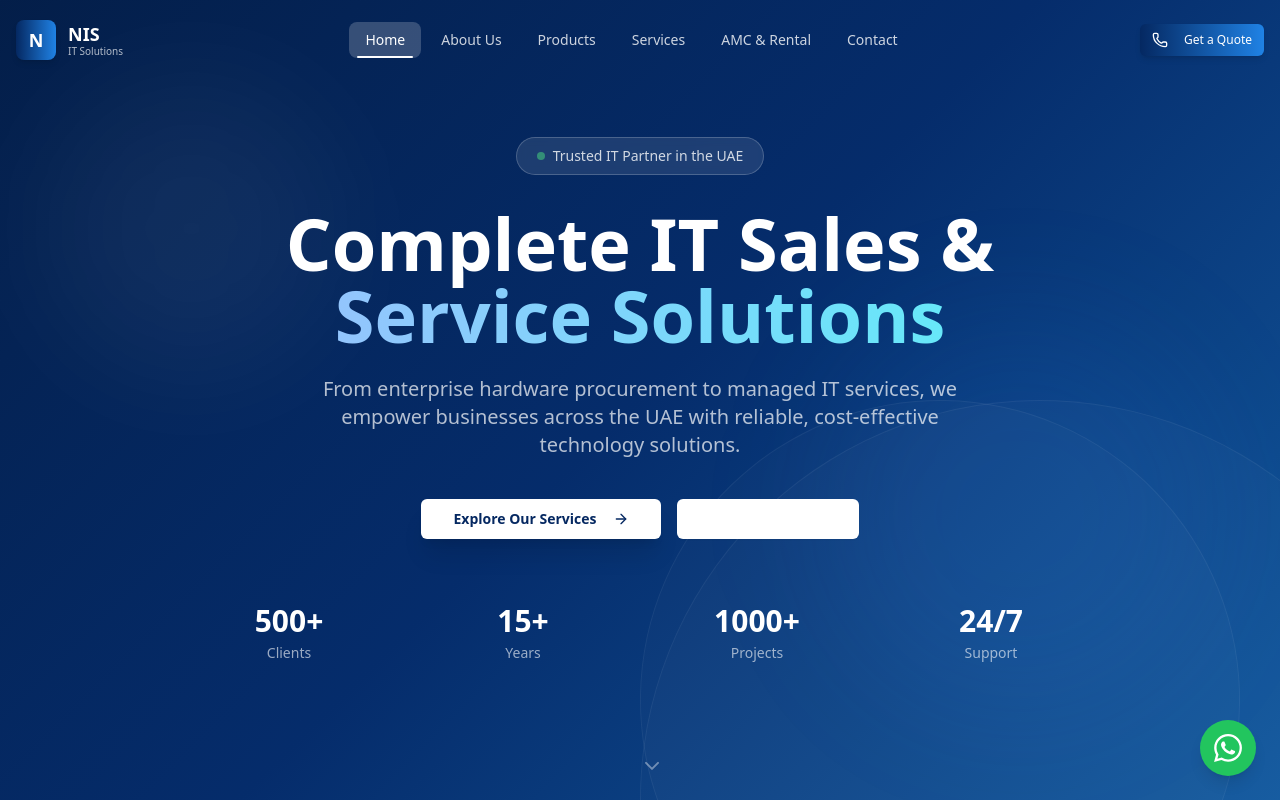
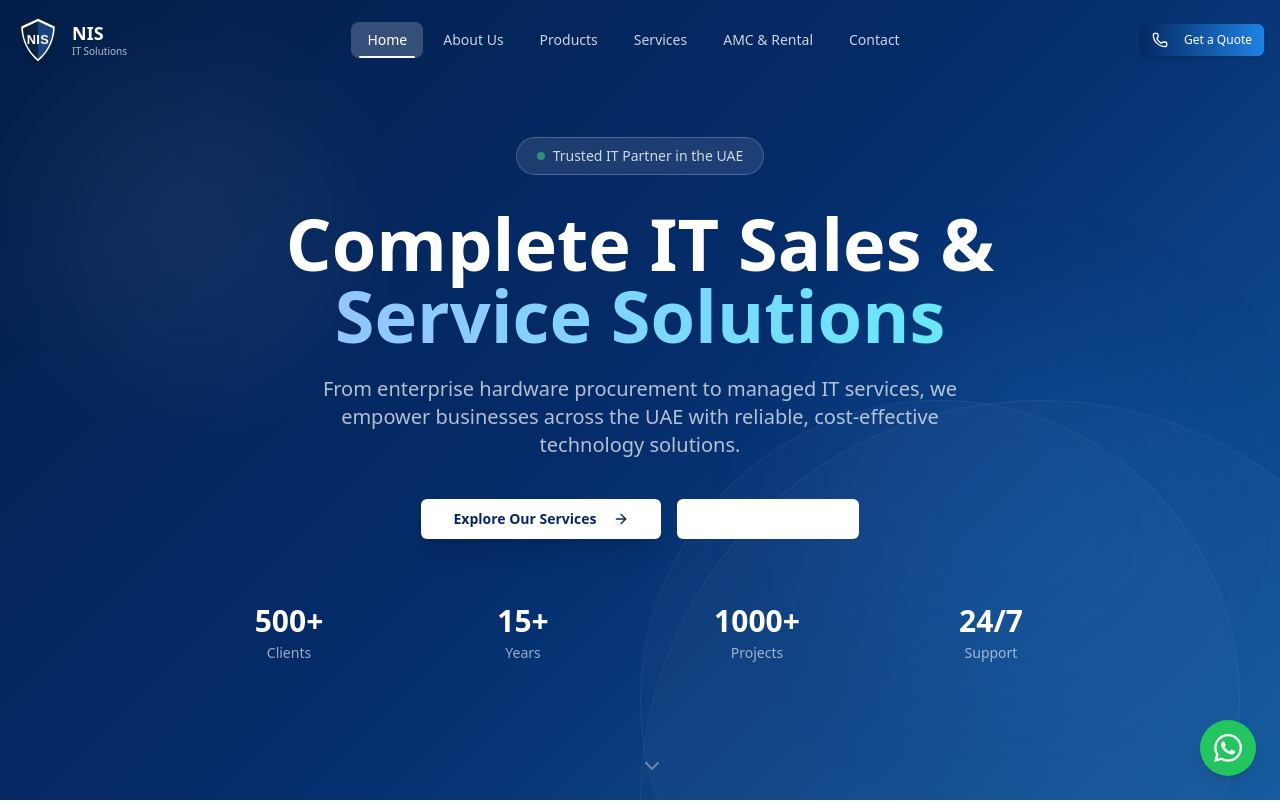
Before and after one commit to Gopal-MD/NIS-Narendhran, a Next.js app: page / in a window 1280 px wide. Shown: the top 802 px of the page. Built offline with nearby package versions, Linux system fonts and the light colour scheme.

Commit message:
Add NIS shield logo, update email to sales@nisuae.com

```diff
--- a/src/components/layout/Footer.tsx
+++ b/src/components/layout/Footer.tsx
@@ -1,4 +1,5 @@
 import Link from "next/link";
+import Image from "next/image";
 import {
   Mail,
   Phone,
@@ -19,9 +20,12 @@ export function Footer() {
           {/* Company Info */}
           <div className="space-y-4">
             <div className="flex items-center gap-3">
-              <div className="w-10 h-10 rounded-lg bg-white/20 flex items-center justify-center font-bold text-white text-lg">
-                N
-              </div>
+              <Image
+                src="/logo.svg"
+                alt="NIS Logo"
+                width={44}
+                height={52}
+              />
               <div>
                 <h3 className="font-bold text-lg">{COMPANY.shortName}</h3>
                 <p className="text-xs text-white/60">IT Solutions</p>
--- a/src/components/layout/Navbar.tsx
+++ b/src/components/layout/Navbar.tsx
@@ -2,6 +2,7 @@
 
 import { useState, useEffect } from "react";
 import Link from "next/link";
+import Image from "next/image";
 import { usePathname } from "next/navigation";
 import { motion } from "framer-motion";
 import { Button } from "@/components/ui/button";
@@ -37,9 +38,14 @@ export function Navbar() {
         <div className="flex items-center justify-between h-20">
           {/* Logo */}
           <Link href="/" className="flex items-center gap-3 group">
-            <div className="w-10 h-10 rounded-lg gradient-primary flex items-center justify-center font-bold text-white text-lg shadow-md">
-              N
-            </div>
+            <Image
+              src="/logo.svg"
+              alt="NIS Logo"
+              width={44}
+              height={52}
+              className="drop-shadow-md"
+              priority
+            />
             <div className="flex flex-col">
               <span
                 className={cn(
--- a/src/lib/constants.ts
+++ b/src/lib/constants.ts
@@ -3,7 +3,7 @@ export const COMPANY = {
   shortName: "NIS",
   tagline: "Complete IT Sales and Service Solutions",
   website: "https://www.nisuae.com",
-  email: "info@nisuae.com",
+  email: "sales@nisuae.com",
   phone: "+971-6-XXX-XXXX",
   whatsapp: "+971XXXXXXXXX",
   address: "26th Floor, Amber Gem Tower, Ajman, UAE",
```
Also changed, not shown: public/logo.svg (added).
